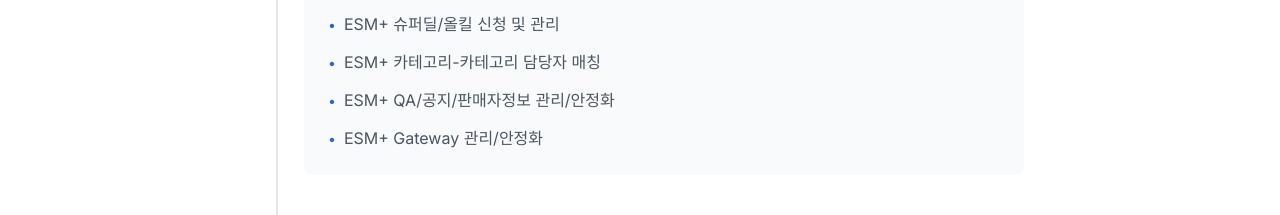
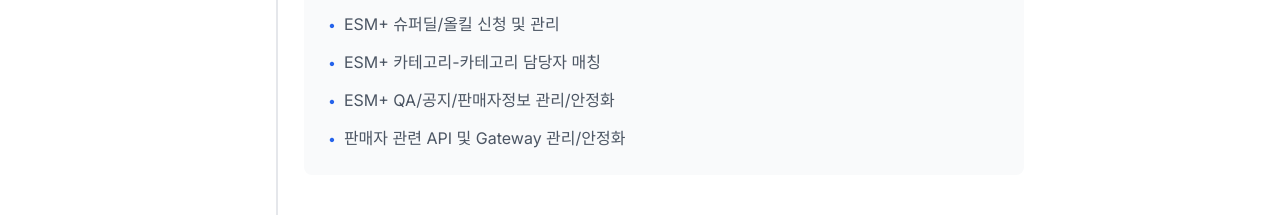
Before and after one commit to dd3ok/dd3ok.github.io, a Next.js app: page / in a window 1280 px wide. Shown: the part 3540-3755 px from the top of the page. Built offline with nearby package versions, Linux system fonts and the light colour scheme.

Commit message:
docs: 텍스트 수정

```diff
--- a/src/components/layout/Navigation.tsx
+++ b/src/components/layout/Navigation.tsx
@@ -16,7 +16,7 @@ const navItems = [
         label: 'Services',
         type: 'dropdown',
         dropdown: [
-            { id: 'etfs', label: 'Api 비교하기', path: '/etfs', icon: '📈' },
+            { id: 'etfs', label: 'ETF LIVE', path: '/etfs', icon: '📈' },
             { id: 'wedding', label: '결혼식 초대장', path: '/wedding', icon: '💒' },
             { id: 'tools', label: '개발 도구', path: '/tools', icon: '🛠️' }
         ]
--- a/src/components/sections/ExperienceSection.tsx
+++ b/src/components/sections/ExperienceSection.tsx
@@ -12,7 +12,7 @@ const experiences = [
             'ESM+ 슈퍼딜/올킬 신청 및 관리',
             'ESM+ 카테고리-카테고리 담당자 매칭',
             'ESM+ QA/공지/판매자정보 관리/안정화',
-            'ESM+ Gateway 관리/안정화'
+            '판매자 관련 API 및 Gateway 관리/안정화'
         ]
     },
     {
```
